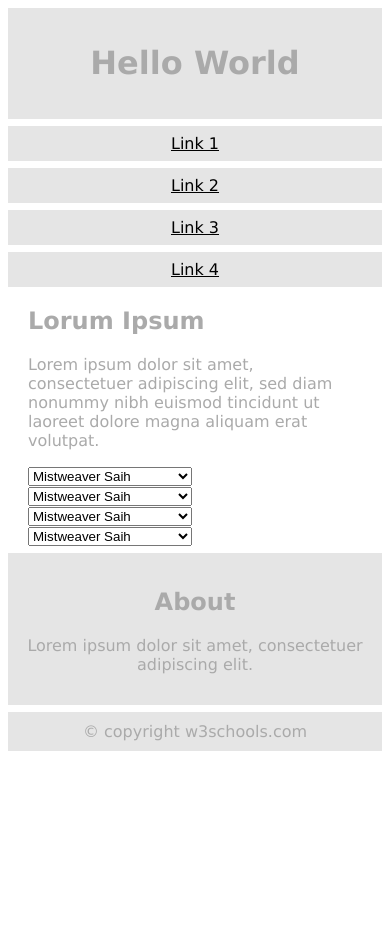
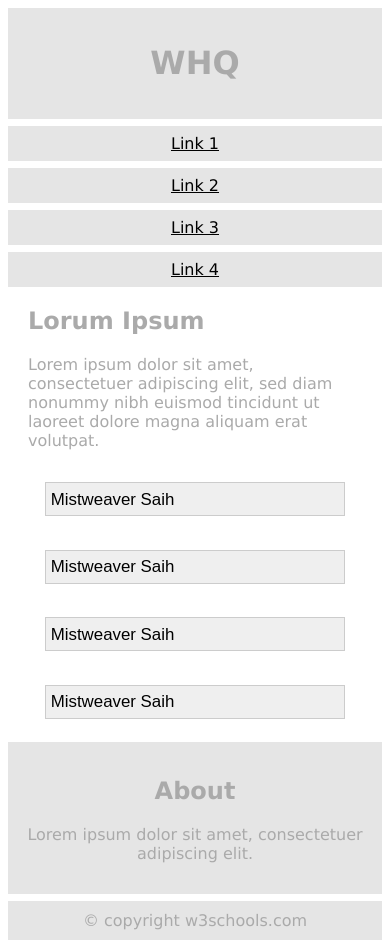
Before and after one commit to hang-on/hang-on.github.io, a plain HTML site: page whq/responsive.html in a window 390 px wide. Before the commit the page ends 844 px from the top, so only its background shows below. Drawn offline with Linux system fonts and the light colour scheme.

Commit message:
Update responsive.html

```diff
--- a/whq/responsive.html
+++ b/whq/responsive.html
@@ -33,6 +33,19 @@
   text-align:center;
 }
 
+select {
+  margin: 5%;
+  width: 90%;
+  padding: 5px 15px 5px 5px;
+  font-size: 2vh;
+  border: 1px solid #CCC;
+  height: 34px;
+  -webkit-appearance: none;
+  -moz-appearance: none;
+  appearance: none;
+
+}
+
 @media only screen and (max-width:620px) {
   /* For mobile phones: */
   .menu, .main, .right {
@@ -45,7 +58,7 @@
 <body style="font-family:Verdana;color:#aaaaaa;" onload="populateDropDownLists(heroes);">
 
 <div style="background-color:#e5e5e5;padding:15px;text-align:center;">
-  <h1>Hello World</h1>
+  <h1>WHQ</h1>
 </div>
 
 <div style="overflow:auto">
```
